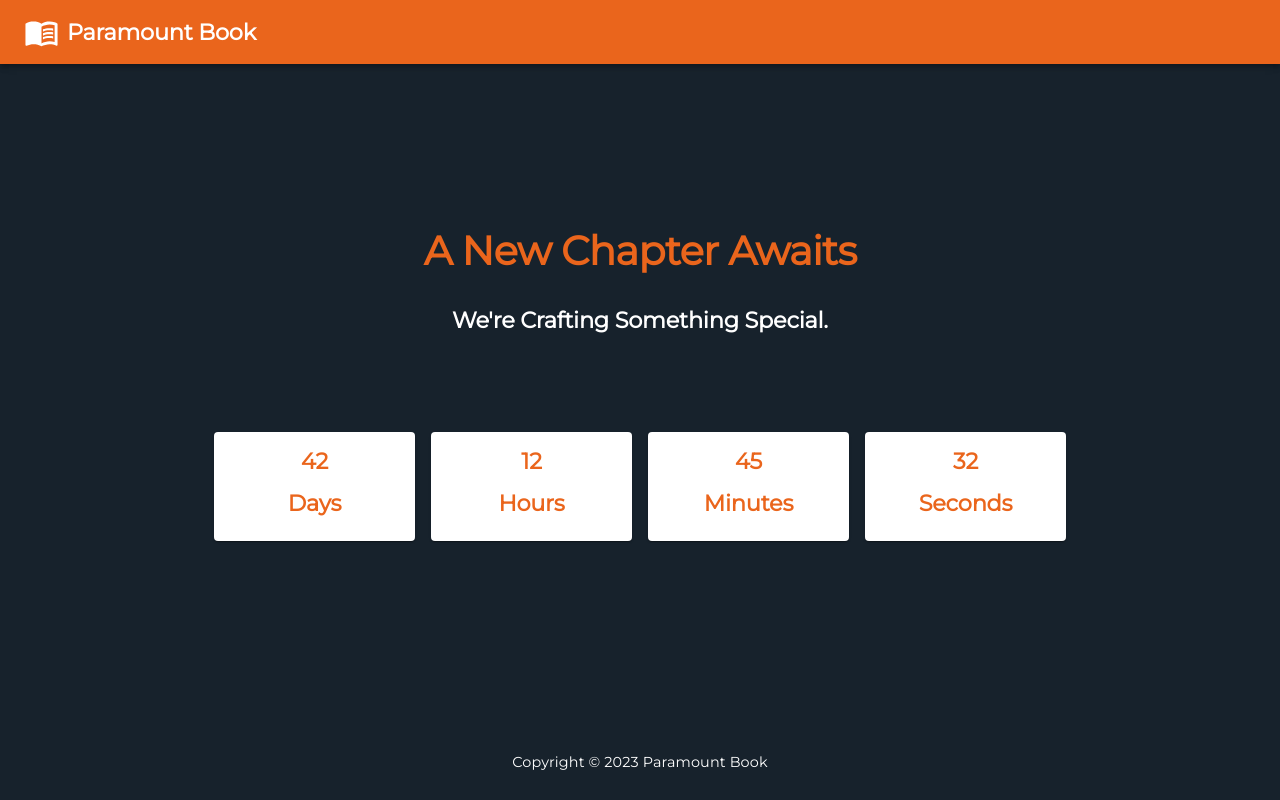
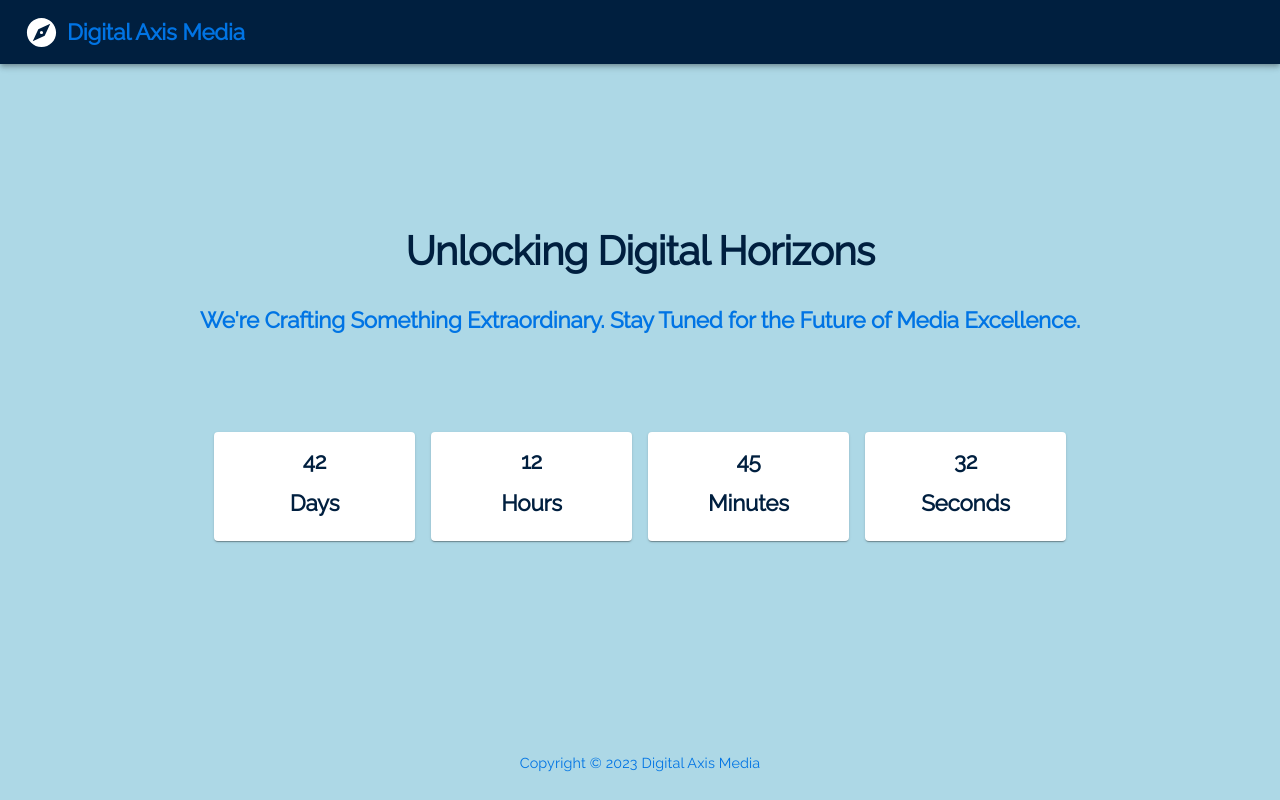
Before and after one commit to zackenichi/freedom-wall, a React (Create React App) app: page / in a window 1280 px wide. Built offline with nearby package versions, Linux system fonts and the light colour scheme.

Commit message:
under construction

```diff
--- a/public/index.html
+++ b/public/index.html
@@ -3,11 +3,11 @@
 
 <head>
   <meta charset="utf-8" />
-  <link rel="icon" href="%PUBLIC_URL%/favicon.svg" />
+  <link rel="icon" href="%PUBLIC_URL%/favicon.ico" />
   <meta name="viewport" content="width=device-width, initial-scale=1" />
   <meta name="theme-color" content="#000000" />
-  <meta name="description" content="Paramount Book" />
-  <link rel="apple-touch-icon" href="%PUBLIC_URL%/favicon.svg" />
+  <meta name="description" content="Digital Axis Media" />
+  <link rel="apple-touch-icon" href="%PUBLIC_URL%/favicon.ico" />
   <!--
       manifest.json provides metadata used when your web app is installed on a
       user's mobile device or desktop. See https://developers.google.com/web/fundamentals/web-app-manifest/
@@ -22,7 +22,7 @@
       work correctly both with client-side routing and a non-root public URL.
       Learn how to configure a non-root public URL by running `npm run build`.
     -->
-  <title>Paramount Book</title>
+  <title>Digital Axis Media</title>
 </head>
 
 <body>
--- a/src/components/App/App.tsx
+++ b/src/components/App/App.tsx
@@ -26,7 +26,7 @@ const App: FC = () => {
           gridArea: 'header',
         }}
       >
-        <Header title="Paramount Book" />
+        <Header title="Digital Axis Media" />
       </Box>
       <Box
         sx={{
--- a/src/components/Footer/Footer.tsx
+++ b/src/components/Footer/Footer.tsx
@@ -5,7 +5,7 @@ const Footer: FC = () => {
   const d = new Date();
   let year = d.getFullYear();
 
-  const copyright = `Copyright © ${year} Paramount Book`;
+  const copyright = `Copyright © ${year} Digital Axis Media`;
 
   return (
     <Box sx={{ flexGrow: 1, alignItems: 'center', p: 2 }}>
--- a/src/components/Header/Header.tsx
+++ b/src/components/Header/Header.tsx
@@ -1,7 +1,7 @@
 import { AppBar, Box, Grid, Toolbar, Typography } from '@mui/material';
 import { FC } from 'react';
 import { useNavigate } from 'react-router-dom';
-import MenuBookIcon from '@mui/icons-material/MenuBook';
+import ExploreIcon from '@mui/icons-material/Explore';
 
 interface HeaderProps {
   title: string;
@@ -30,7 +30,7 @@ const Header: FC<HeaderProps> = ({ title }) => {
               onClick={handleLogoClick}
               sx={{ cursor: 'pointer ', display: 'flex', alignItems: 'center' }}
             >
-              <MenuBookIcon fontSize="large" />
+              <ExploreIcon fontSize="large" />
               <Typography variant="h2" component="div" sx={{ ml: 1 }}>
                 {title}
               </Typography>
--- a/src/index.css
+++ b/src/index.css
@@ -1 +1 @@
-@import url('https://fonts.googleapis.com/css?family=Montserrat::300,400,600,800');
+@import url('https://fonts.googleapis.com/css?family=Raleway::300,400,600,800');
--- a/src/pages/UnderConstruction.tsx
+++ b/src/pages/UnderConstruction.tsx
@@ -16,12 +16,13 @@ const UnderConstruction: FC = () => {
     >
       <Grid item xs={12}>
         <Typography variant="h1" textAlign="center">
-          A New Chapter Awaits
+          Unlocking Digital Horizons
         </Typography>
       </Grid>
       <Grid item xs={12}>
         <Typography variant="h2" textAlign="center">
-          We're Crafting Something Special.
+          We're Crafting Something Extraordinary. Stay Tuned for the Future of
+          Media Excellence.
         </Typography>
       </Grid>
       <Grid item xs={12}>
--- a/src/theme/colors.ts
+++ b/src/theme/colors.ts
@@ -1,7 +1,7 @@
 const colors = {
-  primary: '#EA651C',
-  secondary: '#FFFFFF',
-  background: '#17222C',
+  primary: '#001F3F',
+  secondary: '#0074E4',
+  background: '#ADD8E6',
   warning: '#bc4749',
   info: '#fff3b0',
   success: '#386641',
--- a/src/theme/theme.ts
+++ b/src/theme/theme.ts
@@ -5,7 +5,7 @@ const componentOverrides: ThemeOptions['components'] = {
   MuiTypography: {
     styleOverrides: {
       root: {
-        fontFamily: 'Montserrat, sans-serif',
+        fontFamily: 'Raleway, sans-serif',
       },
       h1: {
         fontSize: '2.5rem',
```
Also changed, not shown: public/favicon.svg (deleted), public/manifest.json, 1 other file (tests, documents, lock files or other folders).
